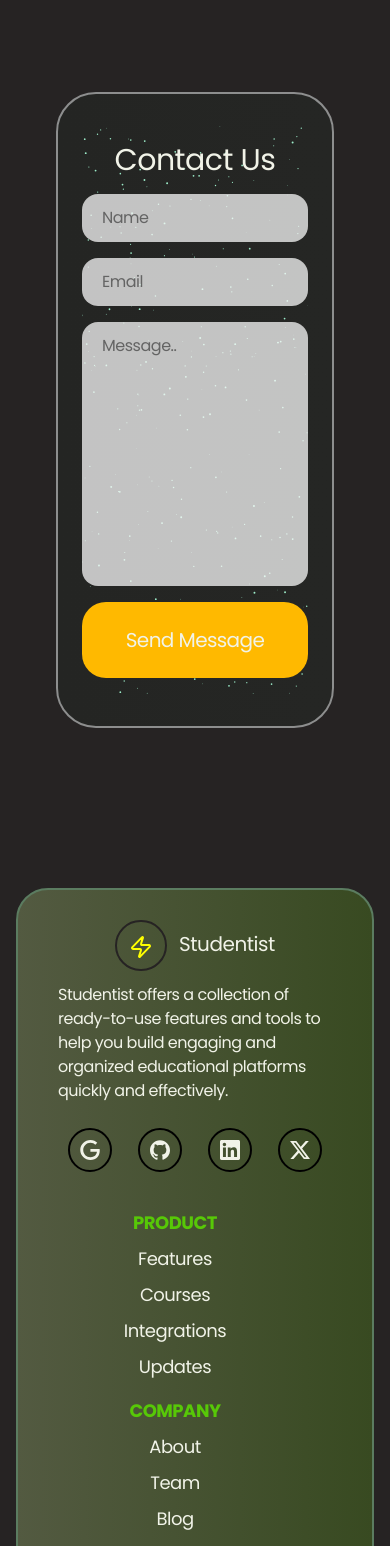
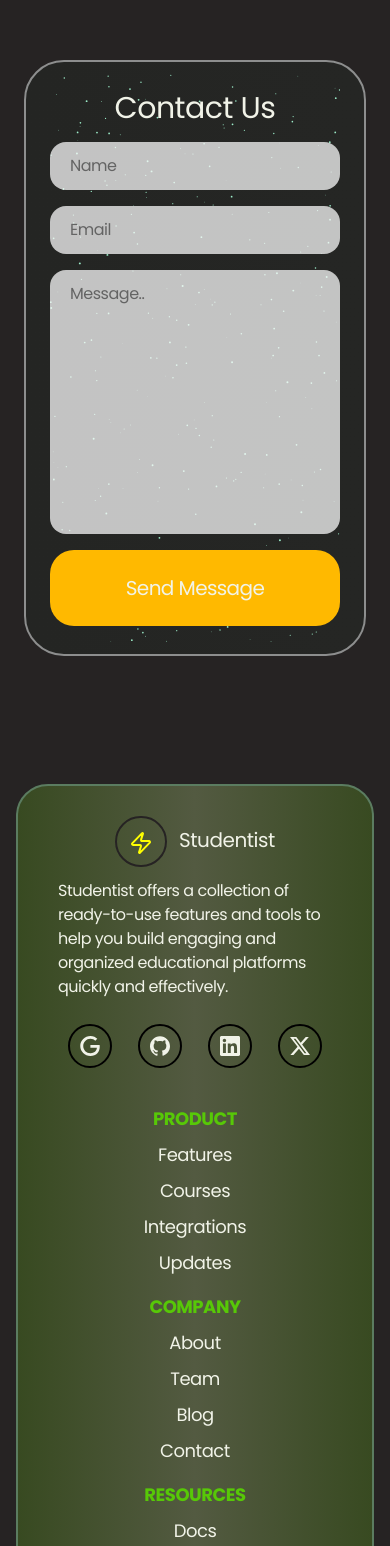
Before and after one commit to ABUBAKAR-DAHIR/STUDENTIST, a React (Vite) app: page / in a window 390 px wide. Shown: the part 6300-7846 px from the top of the page. Built offline with nearby package versions, Linux system fonts and the light colour scheme.

Commit message:
Removing the scroll feature when  the mobile user opes the menu, making the contact component more responsive

```diff
--- a/src/components/FooterButton.jsx
+++ b/src/components/FooterButton.jsx
@@ -24,7 +24,7 @@
           cy={size / 2}
           r={r}
           fill="none"
-          stroke="#F1F3E8"
+          stroke="#F9F509"
           strokeWidth={strokeWidth}
           strokeDasharray={c}
           strokeDashoffset={c} // ensures it starts fully hidden
--- a/src/index.css
+++ b/src/index.css
@@ -133,6 +133,10 @@
 .g6{
   background: linear-gradient(to right, #535a41, rgb(56, 74, 33))
 }
+
+.g7{
+  background: linear-gradient(to right,rgb(56, 74, 33), #535a41, rgb(56, 74, 33))
+}
 /* End of Gradients */
 
 /* Start of Features */
@@ -207,7 +211,7 @@
 }
 
 .link-wrapper{
-  @apply mr-10 max-md:text-center max-md:mb-2 max-md:text-lg
+  @apply mr-10 max-md:text-center max-md:mb-2 max-md:text-lg max-md:mx-auto
 }
 
 /* .span-icon{
--- a/src/sections/Contact.jsx
+++ b/src/sections/Contact.jsx
@@ -18,6 +18,15 @@
     const [message, setMessage] = useState("")
     const [responseMsg, setResponseMsg] = useState("")
 
+    useEffect(()=>{
+        if(responseMsg) {
+            let timer = setTimeout(() => {
+                responseMsg && setResponseMsg("")
+            }, 3000);
+
+            return () => clearTimeout(timer)
+        }
+    }, [responseMsg])
 
     const handleSubmit = async (e) => {
         console.log("submitted before")
@@ -52,9 +61,9 @@
     }
 
   return (
-    <section className='p-10'>
-        <Element name='contact' className='container mx-auto pt-10 mb-10'>
-            <div className='g5 rounded-7xl border-2 border-s10 py-8 px-6'>
+    <section className='p-10 max-[550px]:p-2'>
+        <Element name='contact' className='container mx-auto pt-10 mb-10 '>
+            <div className='g5 rounded-7xl border-2 border-s10 py-8 px-6 max-[550px]:py-3'>
                 <div className='relative'>
                     <SparklesCore
                         particleColor="#9CECC9"
--- a/src/sections/Footer.jsx
+++ b/src/sections/Footer.jsx
@@ -6,7 +6,7 @@
 export default function Footer() {
   return (
     <section className='mt-10 pt-10 container mx-auto'>
-        <div className='relative py-8 pb-20 overflow-clip pt-10 px-40 max-lg:px-10 g6 border-2 border-s7 rounded-4xl mx-auto flex lg:min-h-[300px] max-lg:flex-col '>
+        <div className='relative py-8 pb-20 overflow-clip pt-10 px-40 max-lg:px-10 g7 lg:g6 border-2 border-s7 rounded-4xl mx-auto flex lg:min-h-[300px] max-lg:flex-col '>
             <div>
                 <h1 className='mb-6 max-lg:text-center cursor-pointer'> <span className=' rounded-full border-2 border-s1 p-3 mr-2 '><Zap className='inline' color='yellow'/></span>  <span className='text-xl'>Studentist</span></h1>
                 <p className='text-[16px]'>Studentist offers a collection of ready-to-use features and tools to help you build engaging and organized educational platforms quickly and effectively.</p>
@@ -22,9 +22,9 @@
                     <span className='size-10 hover:size-11 hover:border-p1 group transition-all duration-100 flex items-center justify-center p-2 rounded-full border-2 border-s2'><SiX className='icon'/></span> */}
                 </div>
             </div>
-            <div className='w-[15%] max-lg:hidden'/>
+            <div className='w-[15%] max-lg:hidden '/>
             <div className='mt-5 max-lg:mx-auto'>
-               <div className='flex max-md:flex-col'>
+               <div className='flex max-md:flex-col '>
                     <div className='link-wrapper'>
                         <p className='head'>Product</p>
                         <p className='head-p'>Features</p>
--- a/src/sections/Header.jsx
+++ b/src/sections/Header.jsx
@@ -17,13 +17,23 @@
       }
       window.addEventListener('scroll', handleScroll)
     })
+
+    useEffect(()=>{
+      if(isOpen){
+        document.body.style.overflow = 'hidden'
+      }
+      else{
+        document.body.style.overflow = 'auto'
+      }
+      return () => document.body.style.overflow = 'auto'
+    }, [isOpen])
     return (
       <Element name='header' className={clsx('fixed top-0 left-0 right-0 z-50 transition-all transform-content duration-500 ease-in-out ', scrolled ? 'bg-black-100 p-4 max-md:p-4 max-md:px-10' : 'py-14 max-md:p-10')}>
         <header className='relative flex items-center justify-center'>
           <div className='relative flex justify-around items-center md:container max-md:justify-between max-md:w-full'>
             <img src="logo.png" alt="logo" width={200} className='z-50 cursor-pointer' onClick={() => window.scrollTo({top: 0, behavior: "smooth"})}/>
             {/* <p className={clsx('logo h5 z-50 mr-10', isOpen && 'pt-2')}>Studentist</p> */}
-          <div className={clsx('w-[40%] max-xl:w-[50%] max-lg:w-[70%]', isOpen ? 'max-md:absolute max-md:-top-20 max-md:-left-10 max-md:-bottom-20  max-md:min-h-screen max-md:w-[2000vw] max-md:h-[2020vh] max-md:z-10 max-md:bg-s4' : 'max-md:hidden')}>
+            <div className={clsx('w-[40%] max-xl:w-[50%] max-lg:w-[70%]', isOpen ? 'max-md:absolute max-md:-top-20 max-md:-left-10 max-md:-bottom-20  max-md:min-h-screen max-md:w-[2000vw] max-md:h-[2020vh] max-md:z-10 max-md:bg-s11' : 'max-md:hidden')}>
               <ul className={clsx('flex items-center justify-between  max-md:opacity-0 z-10 text-[20px]  ', isOpen && 'max-md:opacity-100 max-md:flex-col max-md:pt-70 max-md:items-start max-md:pl-10 max-md:text-[40px] max-md:absolute max-md:top-0  items-start')}>
                 <NavLink title='features' onClick={() => setOpen(false)}/>
                 <NavLink title='faq' onClick={() => setOpen(false)}/>
@@ -31,7 +41,7 @@
                 <NavLink title='contact us' to='contact' onClick={() => setOpen(false)}/>
               {
                 isOpen && (
-                 <div className='flex fixed bottom-20 gap-2 md:hidden'>
+                  <div className='flex fixed bottom-20 md:hidden'>
 
                       <FooterButton children={<SiGoogle className='icon'/>}/>
                       <FooterButton children={<SiGithub className='icon'/>}/>
--- a/tailwind.config.js
+++ b/tailwind.config.js
@@ -20,6 +20,7 @@
                 s8: '#023B0B',
                 s9: '#F8F9F8',
                 s10: '#8D8E8E',
+                s11: '#394A39',
                 black: {
                     DEFAULT: '#000000',
                     100: '#1B1C0A',
```
Lines whose indentation alone changed are shown as unchanged.
